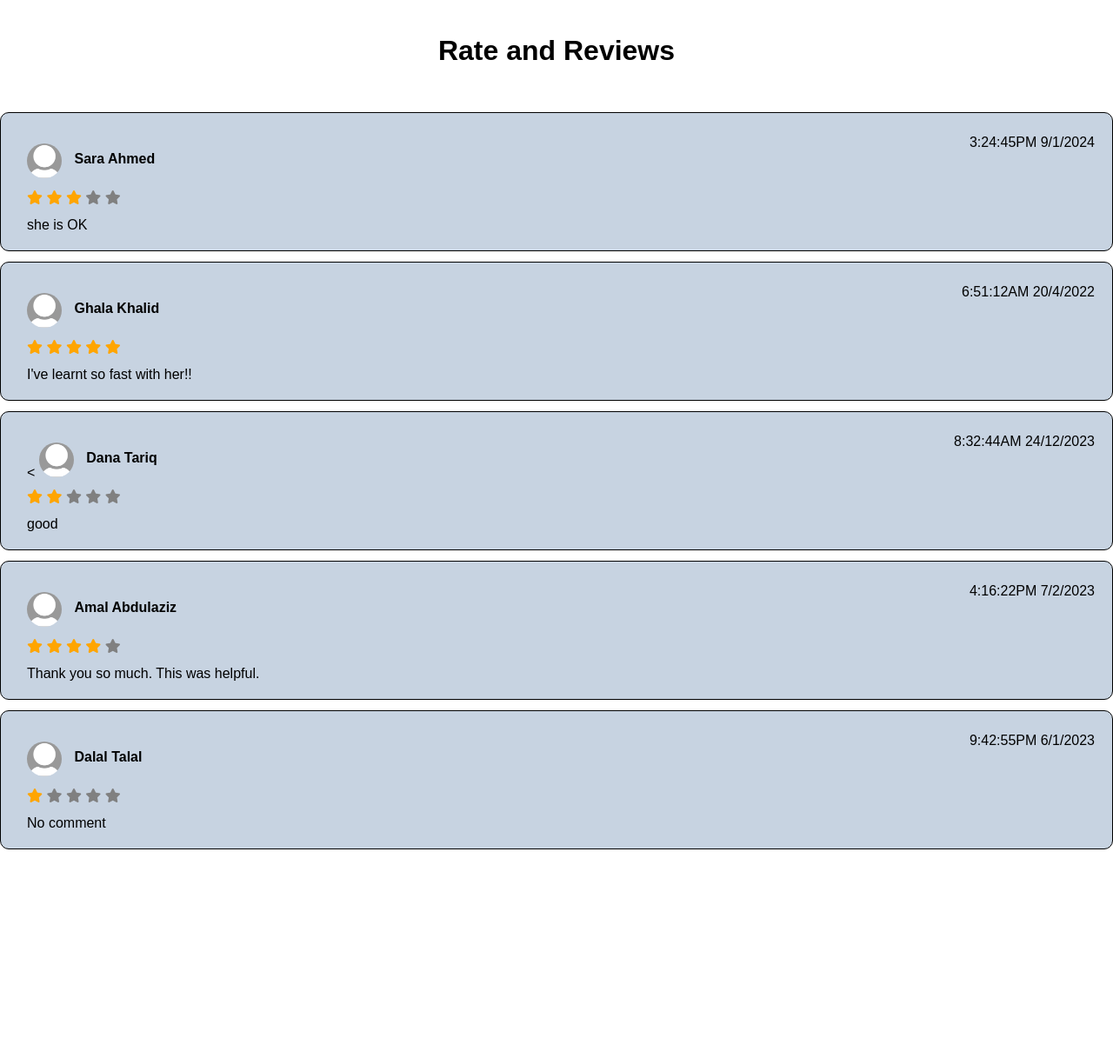
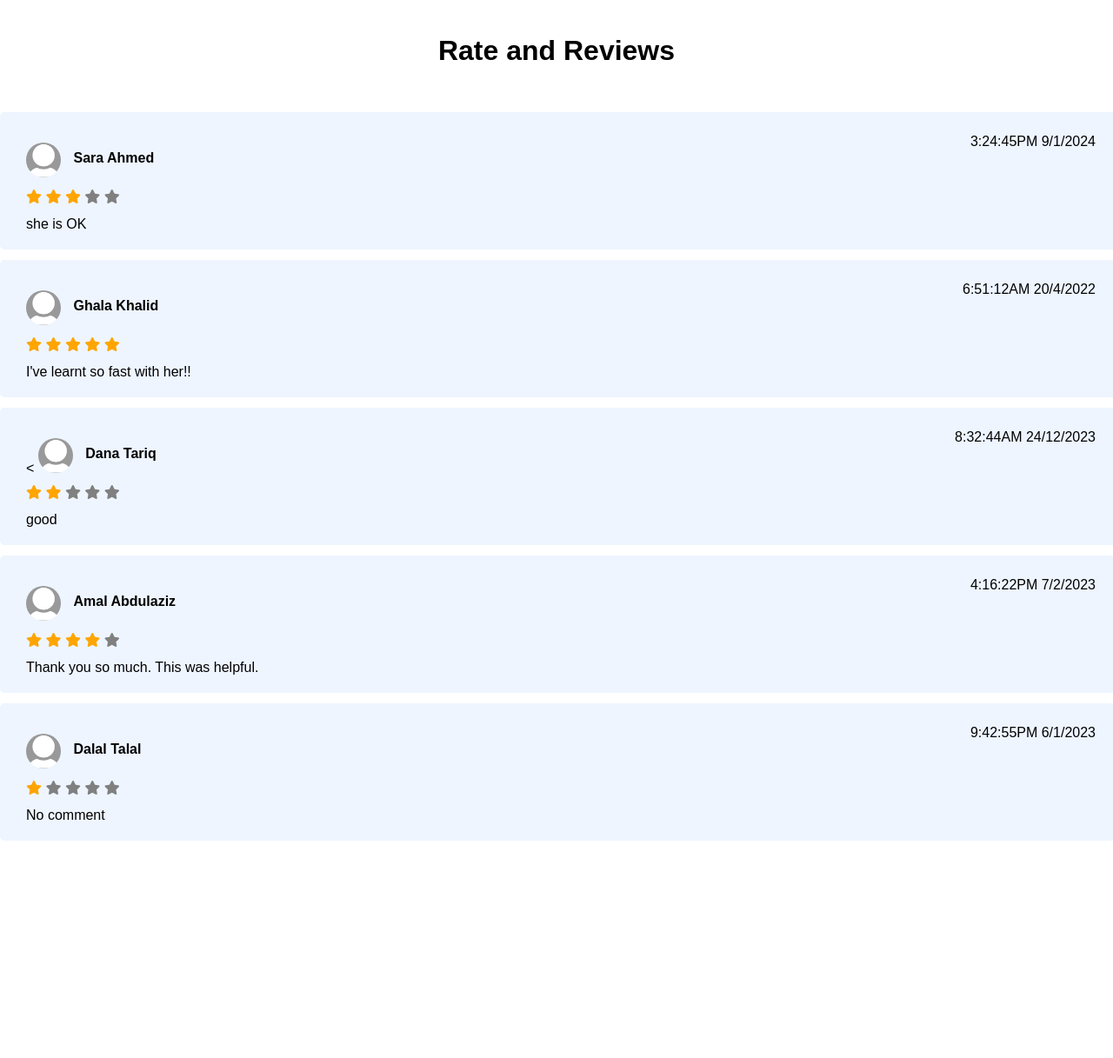
Before and after one commit to afnanAlonazi/lingohub381, a PHP site: page /Html/rate.html in a window 1280 px wide. Shown: the part 200-1417 px from the top of the page at 87% size. Run offline with PHP 8.4, Linux system fonts and the light colour scheme.

Commit message:
update rate

```diff
--- a/css/styles.css
+++ b/css/styles.css
@@ -686,9 +686,9 @@ font-weight: bold;
 .SubDiv {
   display: block;
   margin-top: 12px;
-  border: 1.5px solid;
-  border-radius: 10px;
-  background-color:#c7d3e1;
+  border-top-left-radius: 5px;
+  border-bottom-left-radius: 5px;
+  background-color:#EEF5FF;
   margin-bottom: 10px;
   padding: 20px 10px 10px 10px;
 }
```
